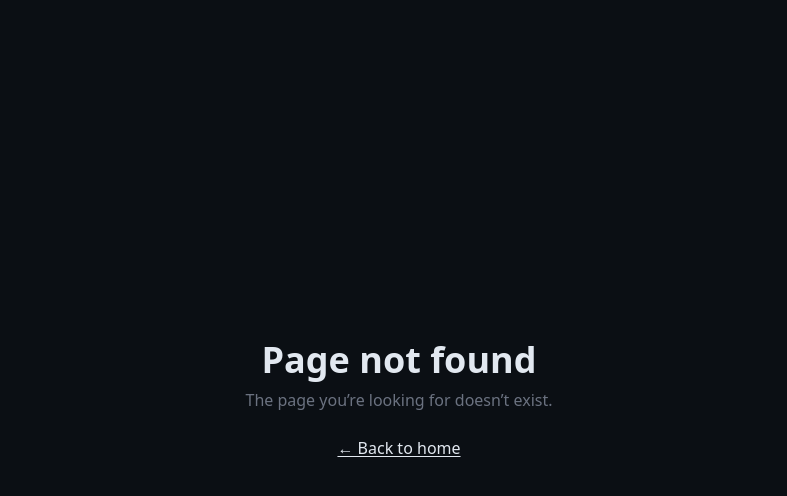
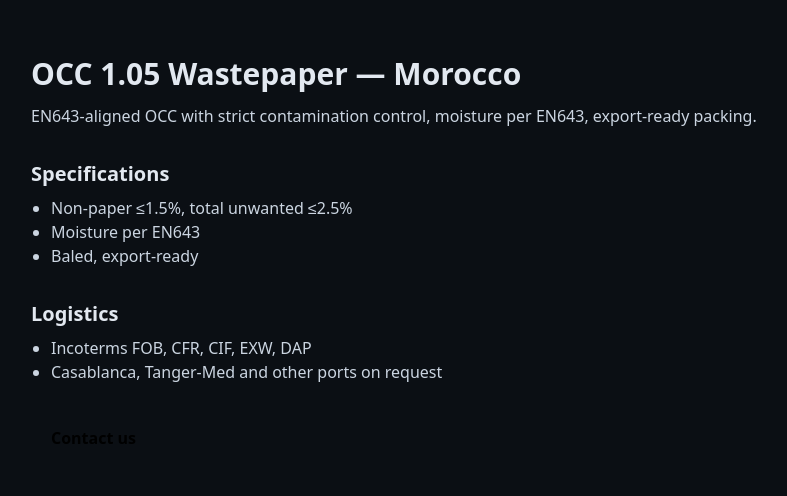
Before and after one commit to TheReda/tohire-trading, a Next.js app: page /en/occ in a window 1280 px wide. Before the commit this address had no page. Shown: the top 496 px of the page, without its empty margins (241-1028 px from the left). Built offline with nearby package versions, Linux system fonts and the light colour scheme.

Commit message:
seo: EN landing pages for OCC, NCC, mixed, SOP, wastepaper Morocco

```diff
--- /dev/null
+++ b/app/en/mixed-paper/page.tsx
@@ -0,0 +1,13 @@
+export const metadata = {
+  title: "Mixed Papers and Boards (1.02) Morocco | ToHiRe Trading",
+  description: "Sorted mixed papers and boards with prohibitives removed. Contract-based specs, export logistics handled.",
+};
+export default function Page() {
+  return (
+    <main className="max-w-3xl mx-auto px-4 py-14">
+      <h1 className="text-3xl font-bold">Mixed Papers and Boards (1.02)</h1>
+      <p className="mt-3 text-slate-300">Sorted mix with clear documentary trail and EN643 alignment.</p>
+      <a href="/#contact" className="inline-block mt-8 rounded-xl bg-[--brand] text-black px-5 py-2.5 font-semibold">Contact us</a>
+    </main>
+  );
+}
--- /dev/null
+++ b/app/en/occ/page.tsx
@@ -0,0 +1,24 @@
+export const metadata = {
+  title: "OCC 1.05 Wastepaper Supplier Morocco | ToHiRe Trading",
+  description: "Buy and sell OCC 1.05 (old corrugated containers) in Morocco. EN643-aligned specs, export-ready bales, end-to-end logistics.",
+};
+export default function Page() {
+  return (
+    <main className="max-w-3xl mx-auto px-4 py-14">
+      <h1 className="text-3xl font-bold">OCC 1.05 Wastepaper — Morocco</h1>
+      <p className="mt-3 text-slate-300">EN643-aligned OCC with strict contamination control, moisture per EN643, export-ready packing.</p>
+      <h2 className="mt-8 text-xl font-semibold">Specifications</h2>
+      <ul className="mt-2 list-disc pl-5 text-slate-300">
+        <li>Non-paper ≤1.5%, total unwanted ≤2.5%</li>
+        <li>Moisture per EN643</li>
+        <li>Baled, export-ready</li>
+      </ul>
+      <h2 className="mt-8 text-xl font-semibold">Logistics</h2>
+      <ul className="mt-2 list-disc pl-5 text-slate-300">
+        <li>Incoterms FOB, CFR, CIF, EXW, DAP</li>
+        <li>Casablanca, Tanger-Med and other ports on request</li>
+      </ul>
+      <a href="/#contact" className="inline-block mt-8 rounded-xl bg-[--brand] text-black px-5 py-2.5 font-semibold">Contact us</a>
+    </main>
+  );
+}
--- /dev/null
+++ b/app/en/shavings-ncc/page.tsx
@@ -0,0 +1,13 @@
+export const metadata = {
+  title: "New Corrugated Cuttings (NCC 4.01) Morocco | ToHiRe Trading",
+  description: "New shavings of corrugated board (post-industrial). Clean stream, stable quality, EN643 4.01.",
+};
+export default function Page() {
+  return (
+    <main className="max-w-3xl mx-auto px-4 py-14">
+      <h1 className="text-3xl font-bold">New Corrugated Cuttings (4.01)</h1>
+      <p className="mt-3 text-slate-300">Unused trimmings from corrugated production. Very low contamination, contract-based specs.</p>
+      <a href="/#contact" className="inline-block mt-8 rounded-xl bg-[--brand] text-black px-5 py-2.5 font-semibold">Contact us</a>
+    </main>
+  );
+}
--- /dev/null
+++ b/app/en/sop-office-paper/page.tsx
@@ -0,0 +1,13 @@
+export const metadata = {
+  title: "Sorted Office Paper (2.05) Morocco | ToHiRe Trading",
+  description: "SOP 2.05 supply with consistent quality. Predominantly wood-free office paper, export-ready.",
+};
+export default function Page() {
+  return (
+    <main className="max-w-3xl mx-auto px-4 py-14">
+      <h1 className="text-3xl font-bold">Sorted Office Paper (2.05)</h1>
+      <p className="mt-3 text-slate-300">Consistent SOP feedstock for mills. Documentation and QA included.</p>
+      <a href="/#contact" className="inline-block mt-8 rounded-xl bg-[--brand] text-black px-5 py-2.5 font-semibold">Contact us</a>
+    </main>
+  );
+}
--- /dev/null
+++ b/app/en/wastepaper-morocco/page.tsx
@@ -0,0 +1,24 @@
+export const metadata = {
+  title: "Wastepaper Trading in Morocco: OCC, NCC, SOP | ToHiRe Trading",
+  description: "Morocco-focused wastepaper sourcing and export. OCC, NCC, mixed paper, SOP. EN643 specs, ports Casablanca and Tanger-Med.",
+};
+export default function Page() {
+  return (
+    <main className="max-w-3xl mx-auto px-4 py-14">
+      <h1 className="text-3xl font-bold">Wastepaper Trading in Morocco</h1>
+      <p className="mt-3 text-slate-300">OCC 1.05, 4.01 shavings, mixed paper 1.02, SOP 2.05. EN643 alignment and full export logistics.</p>
+      <h2 className="mt-8 text-xl font-semibold">Why ToHiRe</h2>
+      <ul className="mt-2 list-disc pl-5 text-slate-300">
+        <li>Quality control and grading</li>
+        <li>KYC/AML and export compliance</li>
+        <li>End-to-end documentation and bookings</li>
+      </ul>
+      <h2 className="mt-8 text-xl font-semibold">FAQ</h2>
+      <details className="mt-3">
+        <summary className="cursor-pointer">Which ports do you serve?</summary>
+        <div className="mt-2 text-slate-300">Casablanca and Tanger-Med by default; others on request.</div>
+      </details>
+      <a href="/#contact" className="inline-block mt-8 rounded-xl bg-[--brand] text-black px-5 py-2.5 font-semibold">Contact us</a>
+    </main>
+  );
+}
```
